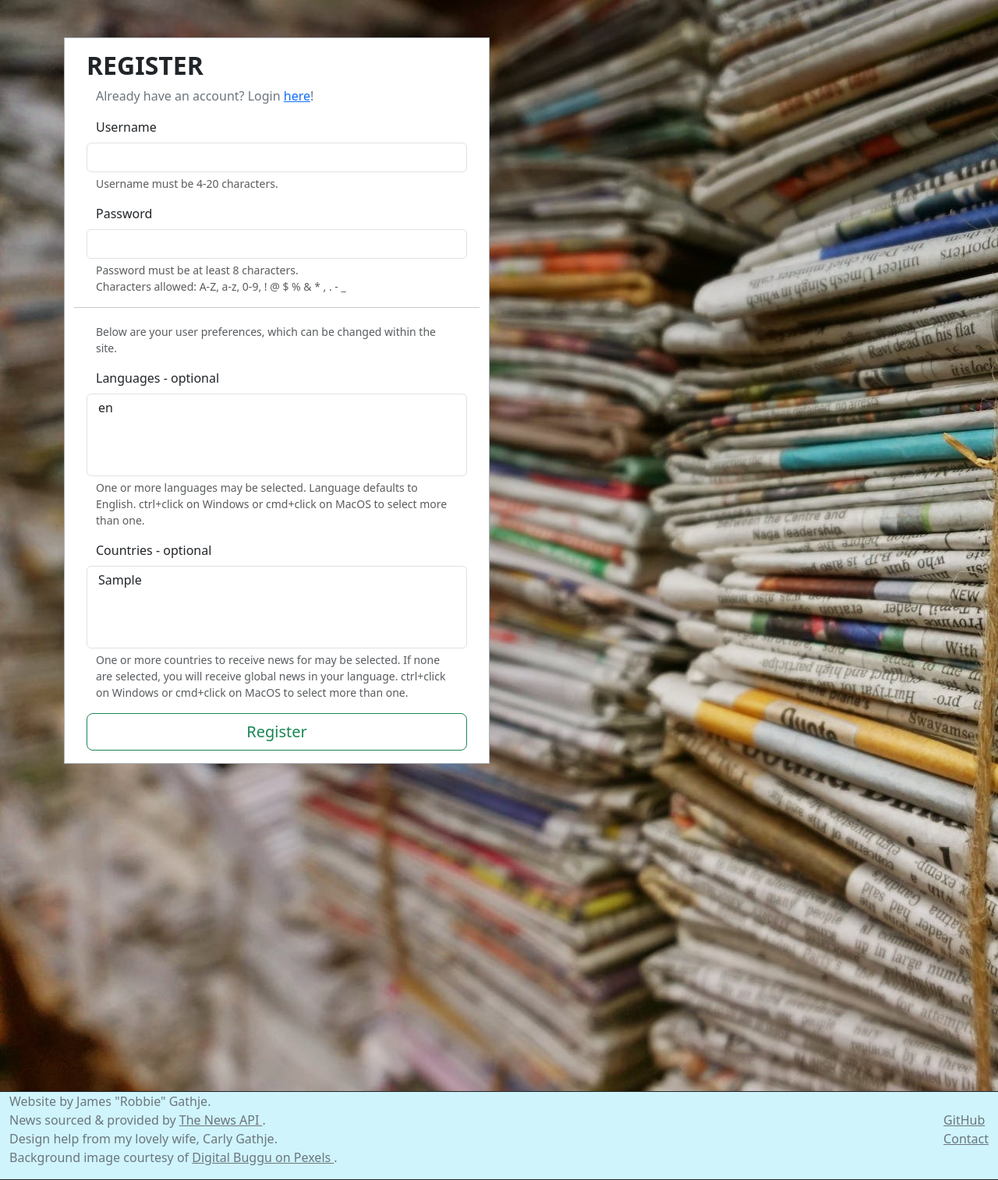
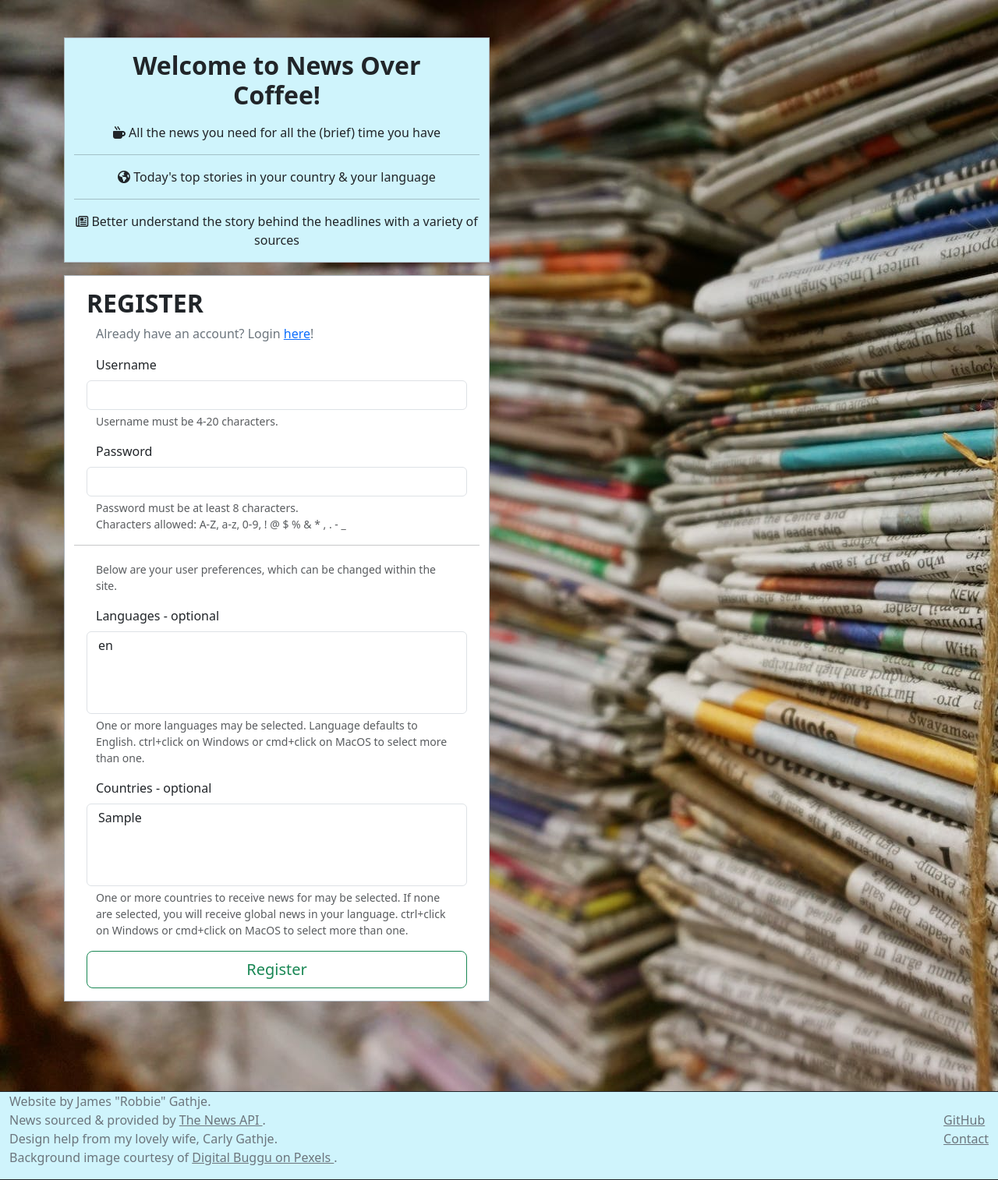
Before and after one commit to robbiegathje/news-aggregator, a Flask app: page /register in a window 1280 px wide. Shown: the part 102-1616 px from the top of the page at 78% size. Run offline with Flask 3, Linux system fonts and the light colour scheme; tables that the repository leaves empty hold one stand-in row (values such as "Sample post"); some libraries are stand-ins or nearby versions.

Commit message:
style: add an introduction to the site to both the login and register pages

```diff
--- a/templates/users/register.html
+++ b/templates/users/register.html
@@ -7,6 +7,27 @@ class="full-screen-background-image p-5"
 {% endblock %}
 
 {% block content %}
+	<div class="container mb-3">
+		<div class="row justify-content-start">
+			<div class="col-12 col-md-8 col-xl-6">
+				<div class="container bg-info-subtle border border-dark-subtle text-center">
+					<h2 class="m-3"><b>
+						Welcome to News Over Coffee!
+					</b></h2>
+					<p class="m-3">
+						<i class="fa-solid fa-mug-hot"></i>
+						All the news you need for all the (brief) time you have<br>
+						<hr>
+						<i class="fa-solid fa-earth-americas"></i>
+						Today's top stories in your country & your language<br>
+						<hr>
+						<i class="fa-regular fa-newspaper"></i>
+						Better understand the story behind the headlines with a variety of sources
+					</p>
+				</div>
+			</div>
+		</div>
+	</div>
 	<div class="container">
 		<div class="row justify-content-start">
 			<div class="col-12 col-md-8 col-xl-6">
```
Also changed, not shown: templates/users/login.html (+21 -0 lines).
